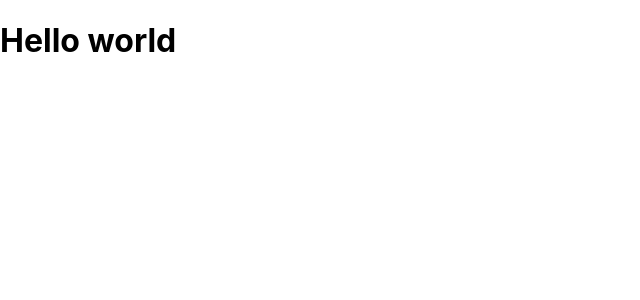
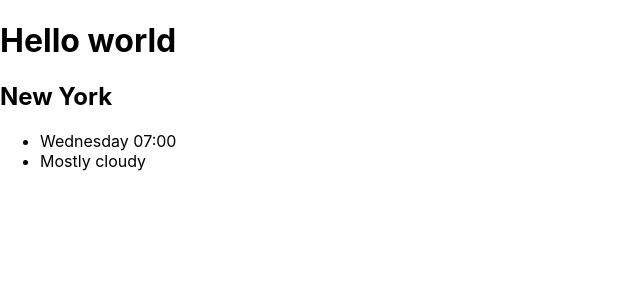
Before and after one commit to Saitore973/Weather_react, a React (Create React App) app: page / in a window 1280 px wide. Shown: the top 300 px of the page, without its empty margins (0-640 px from the left). Built offline with nearby package versions, Linux system fonts and the light colour scheme.

Commit message:
add a weather component

```diff
--- a/package.json
+++ b/package.json
@@ -36,5 +36,8 @@
       "last 1 firefox version",
       "last 1 safari version"
     ]
+  },
+  "devDependencies": {
+    "eslint-plugin-react": "^7.30.0"
   }
 }
--- a/src/App.js
+++ b/src/App.js
@@ -1,9 +1,15 @@
-
+import Weather from './Weather';
 import './App.css';
 
 function App() {
   return (
-    <h1>Hello world</h1>
+    <div>
+      <h1>Hello world</h1>
+
+       <Weather />
+
+    </div>
+
   )
 }
 
--- /dev/null
+++ b/src/Weather.js
@@ -0,0 +1,18 @@
+import React from "react";
+
+export default function Weather(){
+    return (
+        <div>
+            <div></div>
+            <h2>New York</h2>
+            <ul>
+                <li>
+                    Wednesday 07:00
+                </li>
+                <li>
+                Mostly cloudy
+                </li>
+            </ul>
+        </div>
+    )
+}
```
Also changed, not shown: 2 other files (tests, documents, lock files or other folders).
